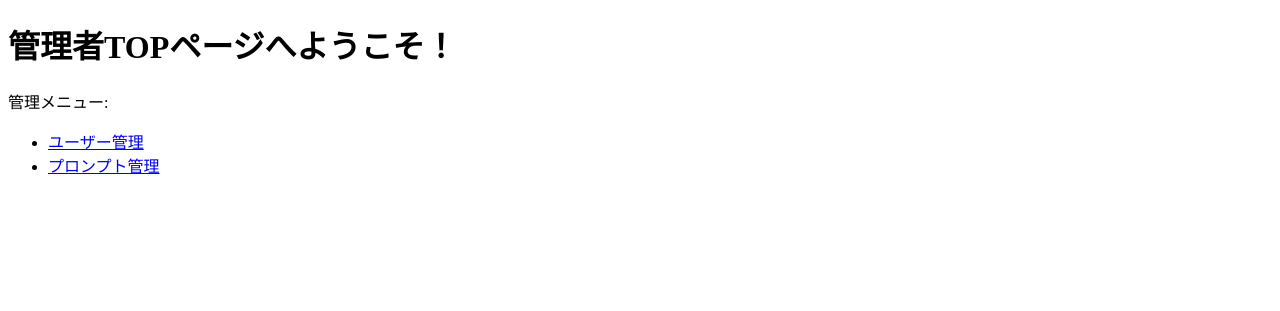
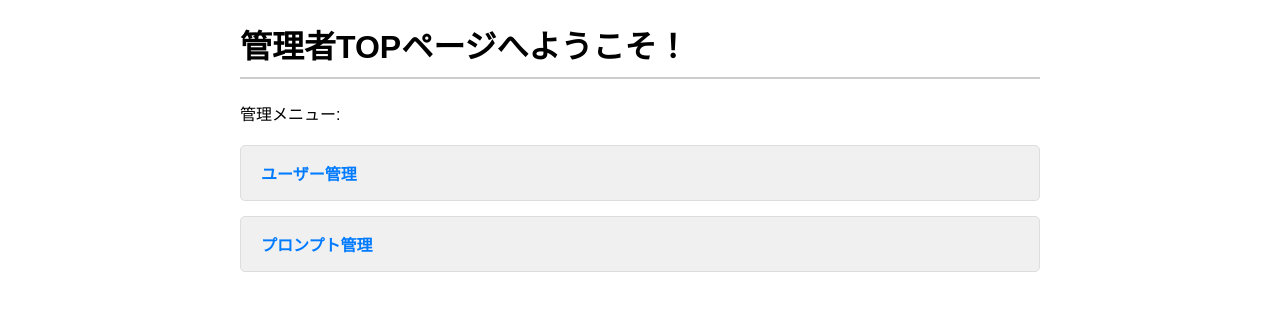
Before and after one commit to aespakari7/Shuplify, a Django app: page /admin/top/ in a window 1280 px wide. Shown: the top 311 px of the page. Run offline with Django 5.2, Linux system fonts and the light colour scheme.

Commit message:
管理者画面

```diff
--- a/Admin/templates/Admin/admin_top.html
+++ b/Admin/templates/Admin/admin_top.html
@@ -3,13 +3,41 @@
 <head>
     <meta charset="UTF-8">
     <title>管理者トップ</title>
+    <style>
+        body { font-family: Arial, sans-serif; margin: 20px; }
+        .container { max-width: 800px; margin: 0 auto; }
+        h1 { border-bottom: 2px solid #ccc; padding-bottom: 10px; }
+
+        /* 管理メニューリストのスタイル */
+        ul { list-style: none; padding: 0; margin-top: 20px; }
+        li { margin-bottom: 15px; }
+
+        /* リンクをボタン風に装飾 */
+        a {
+            display: block;
+            padding: 15px 20px;
+            background-color: #f0f0f0; /* 薄い背景 */
+            color: #007bff; /* 青色の文字 */
+            text-decoration: none;
+            border: 1px solid #ddd;
+            border-radius: 5px;
+            transition: background-color 0.3s;
+            font-weight: bold;
+        }
+
+        a:hover {
+            background-color: #e0e0e0; /* ホバーで少し濃く */
+        }
+    </style>
 </head>
 <body>
+    <div class="container">
         <h1>{{ message }}</h1>
         <p>管理メニュー:</p>
         <ul>
             <li><a href="{% url user_management_url %}">ユーザー管理</a></li>
             <li><a href="{% url prompt_management_url %}">プロンプト管理</a></li>
         </ul>
+    </div>
 </body>
 </html>
```
Lines whose indentation alone changed are shown as unchanged.
